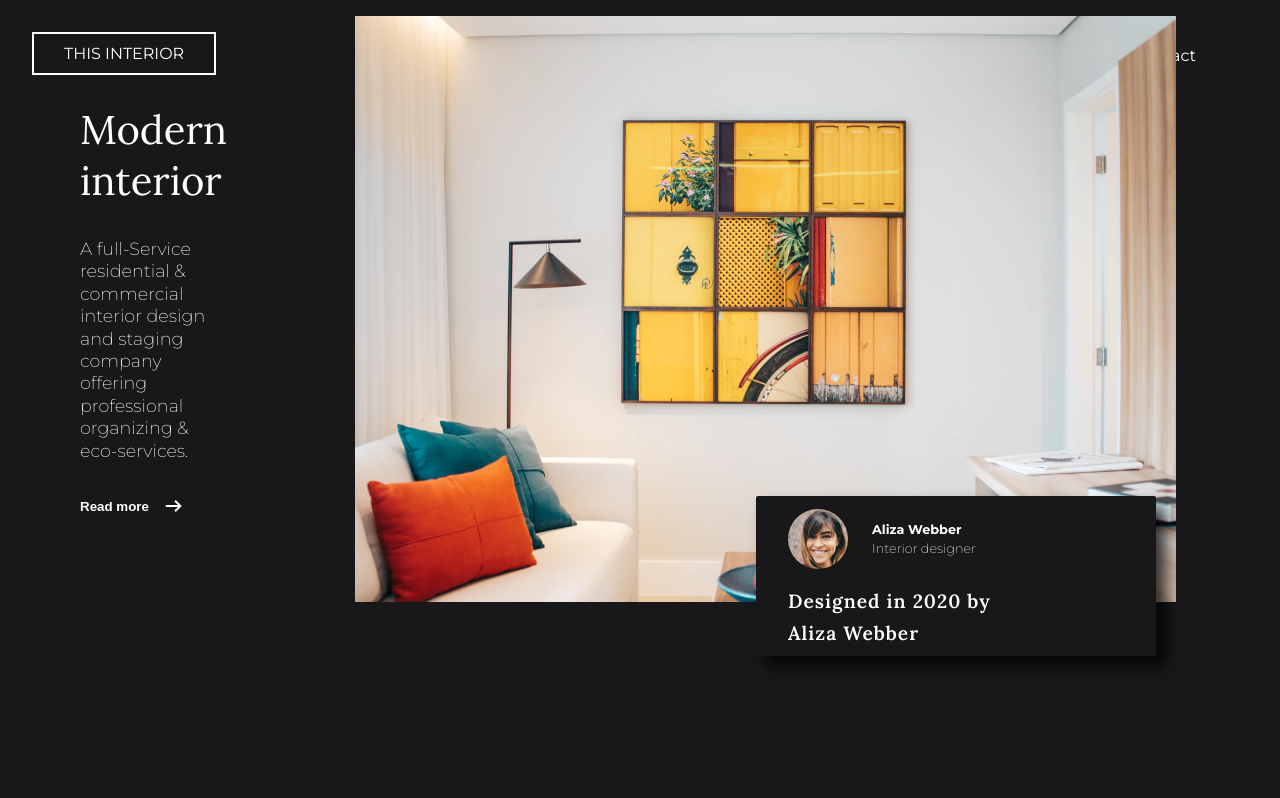
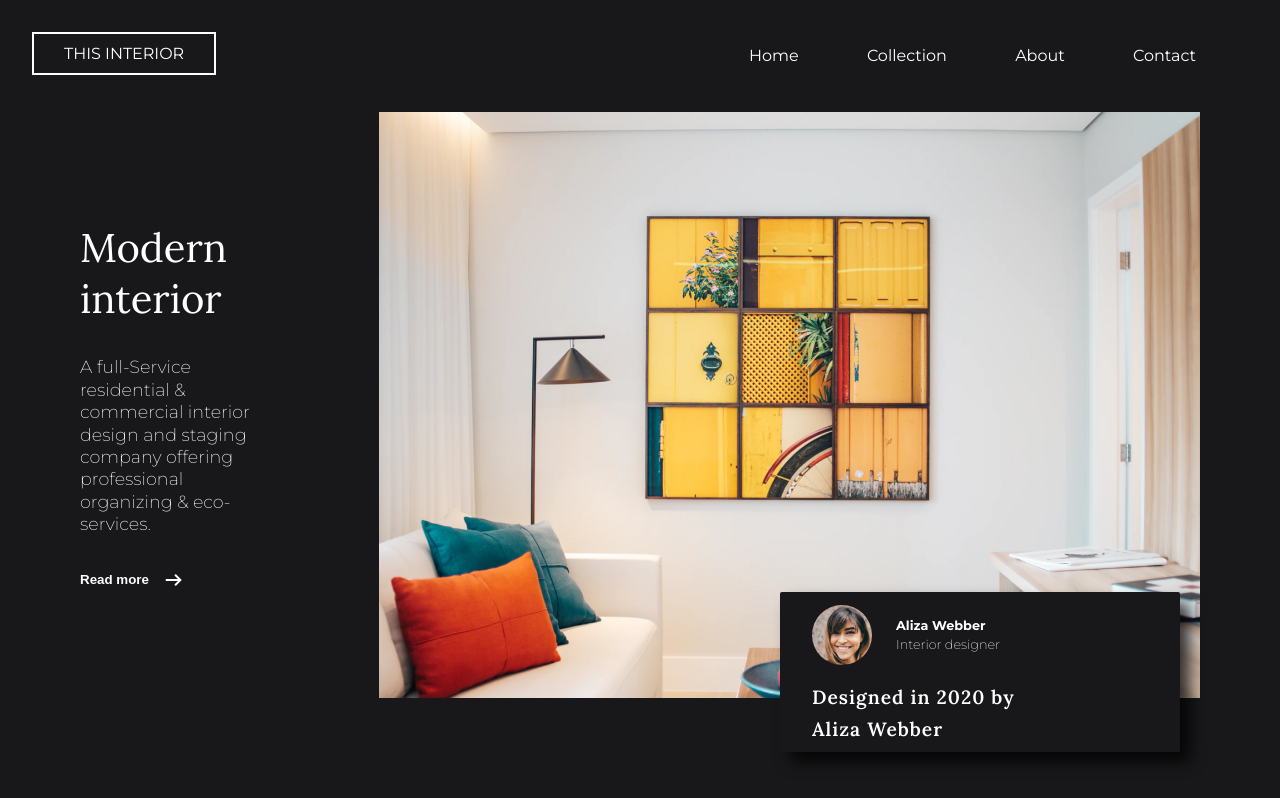
Before and after one commit to albscr/Interior-landingpage, a plain HTML site: page index.html in a window 1280 px wide. Drawn offline with nearby package versions, Linux system fonts and the light colour scheme.

Commit message:
second commit

```diff
--- a/style.css
+++ b/style.css
@@ -24,8 +24,8 @@ body {
   background-color: var(--dark-color);
 }
 nav {
-  max-height: 80px;
-  max-width: 100%;
+  height: 80px;
+  width: 100%;
   margin-top: 1rem;
 }
 .link {
```
Also changed, not shown: index.html (+1 -1 lines).
